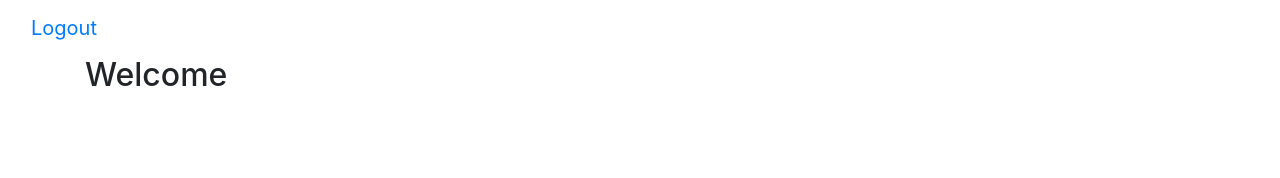
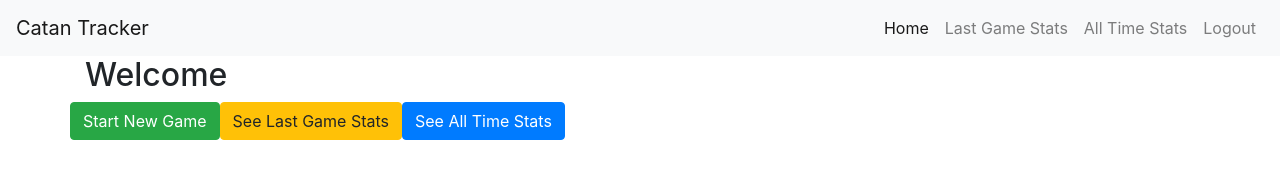
Before and after one commit to dylanbest15/Catan-Tracker, a website: page public/members.html in a window 1280 px wide. Drawn offline with nearby package versions, Linux system fonts and the light colour scheme; no server answers.

Commit message:
nav bars and buttons

```diff
--- a/public/members.html
+++ b/public/members.html
@@ -14,20 +14,44 @@
 </head>
 
 <body>
-  <nav class="navbar navbar-default">
-    <div class="container-fluid">
-      <div class="navbar-header">
-        <a class="navbar-brand" href="/logout">
-          Logout
-        </a>
-      </div>
+
+  <!-- nav bar -->
+  <nav class="navbar navbar-expand-lg navbar-light bg-light">
+    <a class="navbar-brand" href="/members">Catan Tracker</a>
+
+    <div class="collapse navbar-collapse" id="navbarSupportedContent">
+      <ul class="navbar-nav ml-auto">
+        <li class="nav-item active">
+          <a class="nav-link" href="/members">Home <span class="sr-only">(current)</span></a>
+        </li>
+        <li class="nav-item">
+          <a class="nav-link" href="/last-stats">Last Game Stats</a>
+        </li>
+        <li class="nav-item">
+          <a class="nav-link" href="/all-stats">All Time Stats</a>
+        </li>
+        <li class="nav-item">
+          <a class="nav-link" href="/logout">Logout</a>
+        </li>
+      </ul>
     </div>
+
+    <!-- mobile toggler -->
+    <button class="navbar-toggler" type="button" data-toggle="collapse" data-target="#navbarSupportedContent" aria-controls="navbarSupportedContent" aria-expanded="false" aria-label="Toggle navigation">
+      <span class="navbar-toggler-icon"></span>
+    </button>
   </nav>
+
   <div class="container">
     <div class="row">
       <div class="col-md-6 col-md-offset-3">
         <h2>Welcome <span class="member-name"></span></h2>
       </div>
+    </div>
+    <div class="row">
+      <button type="button" class="btn btn-success" href="/new-game">Start New Game</button>
+      <button type="button" class="btn btn-warning">See Last Game Stats</button>
+      <button type="button" class="btn btn-primary">See All Time Stats</button>
     </div>
   </div>
 
```
Also changed, not shown: public/login.html (+5 -5 lines), public/signup.html (+5 -5 lines).
